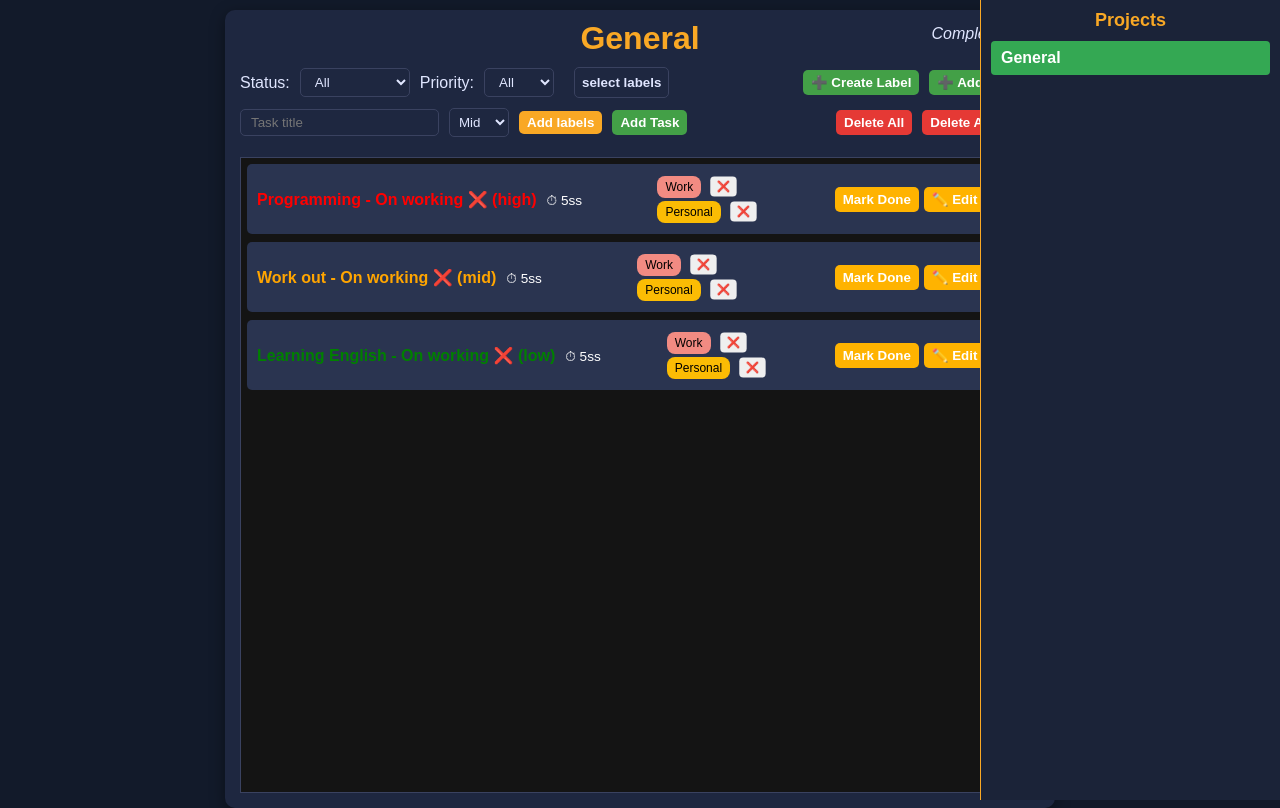
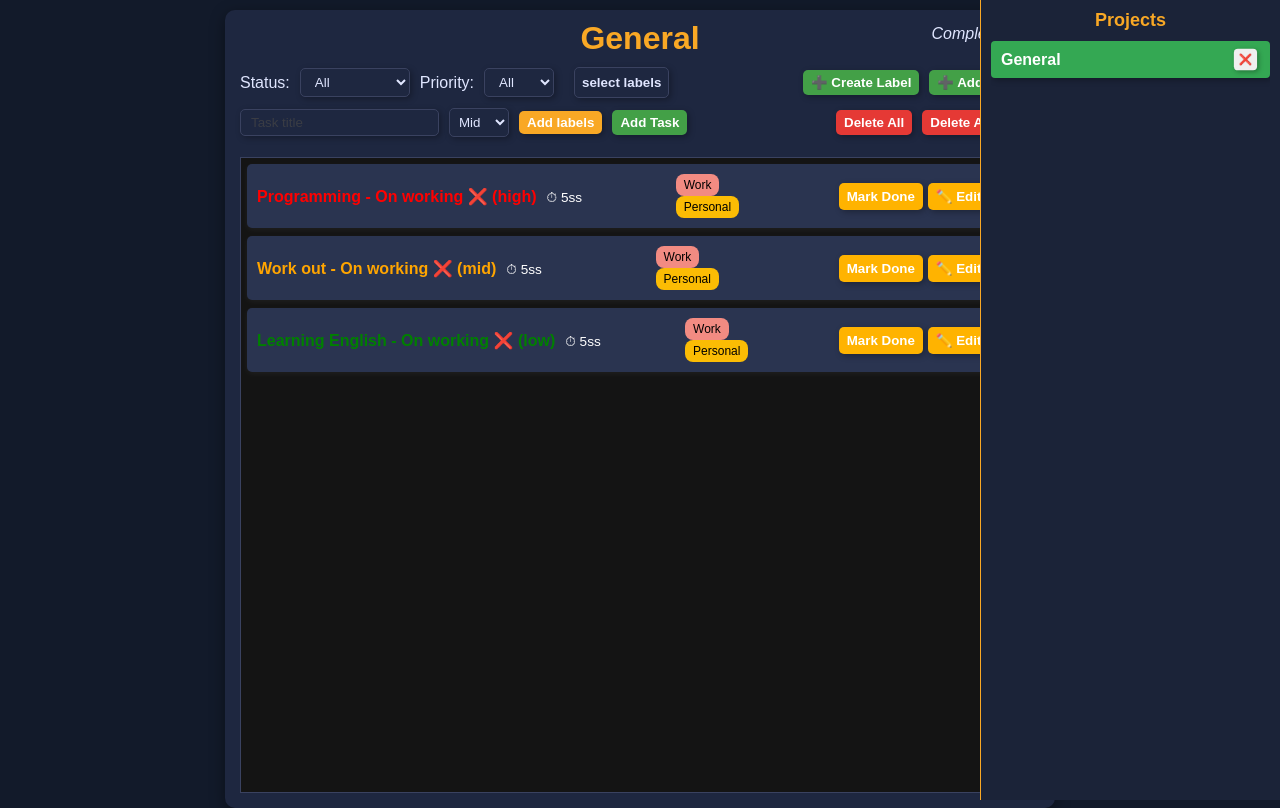
Before and after one commit to JustTom04/Task-manager, a React (Vite) app in the folder react-practice/: page / in a window 1280 px wide. Built offline with nearby package versions, Linux system fonts and the light colour scheme.

Commit message:
Update delete logic and shadow-box
- update showDelete logic
- add deleteTaskLabel function
- update remove-button
- add shadow-box

```diff
--- a/react-practice/src/App.jsx
+++ b/react-practice/src/App.jsx
@@ -32,10 +32,11 @@ function App() {
   const filterLabelsRef = useRef(null);
 
 
-  // ===== Project & Task & Label State =====
+  // ===== Project State =====
   const {
     projects,setProjects,
     activeProjectId, setActiveProjectId,
+    deleteProject,
     actualProject,
     actualTasksList,
     actualLabelsList,
@@ -55,6 +56,7 @@ function App() {
     addTask,
     toggleTask,
     deleteTask,
+    deleteTaskLabel,
     updateTask,
     deleteAllTasks
   } = taskState;
@@ -242,6 +244,7 @@ function App() {
               updateTask={(updatedTask) =>
                 updateTask(task.id, updatedTask)
               }
+              deleteTaskLabel={deleteTaskLabel}
               allLabels={actualLabelsList}
               ref={isLast ? lastTaskRef : null}
             />
@@ -296,6 +299,7 @@ function App() {
         projects={projects}
         activeProjectId={activeProjectId}
         onSelectProject={setActiveProjectId}
+        deleteProject={deleteProject}
       />
 
     </div>
--- a/react-practice/src/components/Label.jsx
+++ b/react-practice/src/components/Label.jsx
@@ -1,14 +1,19 @@
+import React from "react";
 
-function Label({ label, deleteLabel }) {
+function Label({ label, showDelete = false, deleteLabel }) {
   return (
     <div className="label-item">
       <span
         className="label"
-        style={{ backgroundColor: label.color}}
+        style={{ backgroundColor: label.color }}
       >
         {label.name}
       </span>
-      <button onClick={deleteLabel} className="label-delete-button">❌</button>
+      {showDelete && deleteLabel && (
+        <button onClick={deleteLabel} className="remove-button small">
+          ❌
+        </button>
+      )}
     </div>
   );
 }
--- a/react-practice/src/components/LabelsPanel.jsx
+++ b/react-practice/src/components/LabelsPanel.jsx
@@ -19,7 +19,8 @@ function LabelsPanel({ labels, selectedIds, setSelectedIds, showDelete = false,
           />
           <Label
             label={label}
-            deleteLabel={showDelete ? () => deleteLabel(label.id) : undefined}
+            deleteLabel={() => deleteLabel(label.id)}
+            showDelete={showDelete}
           />
         </label>
       ))}
--- a/react-practice/src/components/SettingsPanel.jsx
+++ b/react-practice/src/components/SettingsPanel.jsx
@@ -1,5 +1,5 @@
 
-function SettingsPanel({ projects, activeProjectId, onSelectProject }) {
+function SettingsPanel({ projects, activeProjectId, onSelectProject, deleteProject }) {
   return (
     <div className="settings-panel">
       <h2 className="settings-title">Projects</h2>
@@ -10,7 +10,15 @@ function SettingsPanel({ projects, activeProjectId, onSelectProject }) {
             className={`project-item ${p.id === activeProjectId ? "active" : ""}`}
             onClick={() => onSelectProject(p.id)}
           >
-            {p.name}
+            <div>{p.name}</div>
+            <button className="remove-button small"
+              onClick={(e) => {
+                  e.stopPropagation();
+                  deleteProject(p.id);
+                }}
+            >
+              ❌
+            </button>
           </div>
         ))}
       </div>
--- a/react-practice/src/components/Task.jsx
+++ b/react-practice/src/components/Task.jsx
@@ -2,7 +2,7 @@ import { useState, useEffect, forwardRef } from "react";
 import { secondsToReadable } from "@/utils.js"
 import Label from "./Label.jsx";
 
-const Task = forwardRef(({ task, toggleTask, deleteTask, updateTask, allLabels }, ref) => {
+const Task = forwardRef(({ task, toggleTask, deleteTask, updateTask, allLabels, deleteTaskLabel }, ref) => {
   const [seconds, setSeconds] = useState(0);
   const [isEditing, setIsEditing] = useState(false);
   const [editedTitle, setEditedTitle] = useState(task.title);
@@ -50,11 +50,11 @@ const Task = forwardRef(({ task, toggleTask, deleteTask, updateTask, allLabels }
   }
 
   return (
-    <div className="task-item" ref={ref}>
+    <div className={`task-item ${isEditing ? "active" : ""}`} ref={ref}>
       <div>
         {/* ===== Editing mode ===== */}
         {isEditing ? (
-          <>
+          <div className="edit-panel">
             <input
               type="text"
               value={editedTitle}
@@ -74,7 +74,7 @@ const Task = forwardRef(({ task, toggleTask, deleteTask, updateTask, allLabels }
             <button className="task-button done" onClick={cancelEdit}>
               Cancel
             </button>
-          </>
+          </div>
         ) : (
           <>
             {/* ===== Normal mode ===== */}
@@ -97,7 +97,8 @@ const Task = forwardRef(({ task, toggleTask, deleteTask, updateTask, allLabels }
         {allLabels
           .filter((label) => task.labels.includes(label.id))
           .map((label) => (
-            <Label key={label.id} label={label} />
+            <Label key={label.id} label={label} deleteLabel={() => deleteTaskLabel(task.id, label.id)}
+            showDelete={isEditing}/>
           ))}
       </div>
 
@@ -113,7 +114,7 @@ const Task = forwardRef(({ task, toggleTask, deleteTask, updateTask, allLabels }
           <button className="task-button undone" onClick={() => setIsEditing(true)}>
             ✏️ Edit
           </button>
-          <button className="task-delete" onClick={deleteTask}>
+          <button className="remove-button" onClick={deleteTask}>
             ❌
           </button>
         </div>
--- a/react-practice/src/hooks/useProjectState.js
+++ b/react-practice/src/hooks/useProjectState.js
@@ -1,4 +1,4 @@
-import { useState, useMemo, useEffect } from "react";
+import { useState, useMemo, useEffect, useCallback } from "react";
 import { useTaskState } from "./useTaskState";
 import { useLabelState } from "./useLabelState";
 import { useTaskFilterState } from "./useTaskFilterState";
@@ -47,6 +47,25 @@ export function useProjectState() {
     return actualProject?.labels || [];
   }, [projects, activeProjectId]);
 
+
+  const deleteProject = useCallback((projectId) => {
+    setProjects((prevProjects) => {
+      if (prevProjects[0].id === projectId) {
+        return prevProjects;
+      }
+
+      const newProjects = prevProjects.filter((p) => p.id !== projectId);
+
+      setActiveProjectId((prevActiveId) => {
+        const stillExists = newProjects.find(p => p.id === prevActiveId);
+        if (stillExists) return prevActiveId;
+        return newProjects.length > 0 ? newProjects[0].id : null;
+      });
+
+      return newProjects;
+    });
+  }, [setProjects, setActiveProjectId]);
+
   // ===== LocalStorage Sync =====
   useEffect(() => {
     localStorage.setItem("projects", JSON.stringify(projects));
@@ -68,6 +87,7 @@ export function useProjectState() {
   return {
     projects, setProjects,
     activeProjectId, setActiveProjectId,
+    deleteProject,
     actualProject,
     actualTasksList,
     actualLabelsList,
--- a/react-practice/src/hooks/useTaskState.js
+++ b/react-practice/src/hooks/useTaskState.js
@@ -70,6 +70,24 @@ export function useTaskState({ actualTasksList, activeProjectId, setProjects })
     localStorage.removeItem(`task-${id}-seconds`);
   }, [activeProjectId, setProjects]);
 
+  const deleteTaskLabel = useCallback((taskId, labelId) => {
+    setProjects((prev) =>
+      prev.map((p) =>
+        p.id === activeProjectId
+          ? {
+              ...p,
+              tasks: p.tasks.map((t) =>
+                t.id === taskId
+                  ? { ...t, labels: t.labels.filter((lId) => lId !== labelId) }
+                  : t
+              ),
+            }
+          : p
+      )
+    );
+  }, [activeProjectId, setProjects]);
+
+
   const updateTask = useCallback((id, updatedTask) => {
     setProjects((prev) =>
       prev.map((p) =>
@@ -102,6 +120,7 @@ export function useTaskState({ actualTasksList, activeProjectId, setProjects })
     addTask,
     toggleTask,
     deleteTask,
+    deleteTaskLabel,
     updateTask,
     deleteAllTasks,
   };
--- a/react-practice/src/styles/general.css
+++ b/react-practice/src/styles/general.css
@@ -22,6 +22,14 @@
   --color-settings-item-active: #34a853;
   --color-settings-text: #e0e6ff;
   --color-settings-muted: #a0a8c0;
+
+  /* ===== Shadows ===== */
+  --shadow-soft: 2px 2px 6px rgba(0, 0, 0, 0.3);
+  --shadow-medium: 4px 4px 8px rgba(0, 0, 0, 0.5);
+  --shadow-focus: 0 0 0 2px rgba(249, 168, 37, 0.25);
+
+  --shadow-task-light: 0 2px 6px rgba(255, 255, 255, 0.05);
+  --shadow-task-hover: 0 0 15px rgba(249, 168, 37, 0.25);
 }
 
 body {
@@ -45,11 +53,20 @@ select, input {
   border: 1px solid var(--color-panel-border);
   border-radius: 5px;
   padding: 5px 10px;
+
+  box-shadow: var(--shadow-soft);
+  transition: box-shadow 0.15s ease, border-color 0.15s ease;
+}
+
+input::placeholder {
+  opacity: 0.7;
+  color: rgb(70, 70, 70)
 }
 
 select:focus, input:focus {
   outline: none;
   border-color: var(--color-accent);
+  box-shadow: var(--shadow-focus);
 }
 
 /* BUTTON */
@@ -60,6 +77,8 @@ button {
   padding: 5px 8px;
   cursor: pointer;
   font-weight: bold;
+
+  box-shadow: var(--shadow-soft);
   transition:
     transform 0.15s ease,
     filter 0.15s ease,
@@ -69,7 +88,7 @@ button {
 button:not(.inactive):hover {
   transform: scale(0.95);
   filter: brightness(0.9);
-  box-shadow: 0 2px 6px rgba(0, 0, 0, 0.2);
+  box-shadow: var(--shadow-medium);
 }
 
 button:not(.inactive):active {
@@ -98,3 +117,27 @@ button.undone {
 .button-delete:hover {
   background-color: #c62828;
 }
+
+
+.remove-button {
+  padding: 6px;
+}
+.remove-button.small {
+
+  transform: scale(0.8);
+  transform-origin: center;
+}
+
+.remove-button.small:hover {
+  transform: scale(0.75);
+}
+
+
+/* ===== Task, labelsPanel ===== */
+.project-item, .labels-panel {
+  box-shadow: var(--shadow-soft);
+}
+
+.project-item:hover, .labels-panel:hover {
+  box-shadow: var(--shadow-medium);
+}
--- a/react-practice/src/styles/settingsPanel.css
+++ b/react-practice/src/styles/settingsPanel.css
@@ -25,7 +25,11 @@
 }
 
 .project-item {
-  padding: 8px 10px;
+  display: flex;
+  justify-content: space-between;
+  align-items: center;
+
+  padding: 5px 10px;
   margin-bottom: 5px;
   cursor: pointer;
   border-radius: 4px;
--- a/react-practice/src/styles/styles.css
+++ b/react-practice/src/styles/styles.css
@@ -73,7 +73,18 @@
   margin-bottom: 8px;
   border-radius: 5px;
   background-color: var(--color-task-bg);
+
+  box-shadow: var(--shadow-task-light);
+  transition:
+    box-shadow 0.18s ease,
+    transform 0.12s ease,
+    border-color 0.15s ease;
 }
+
+.task-item:hover, .task-item.active {
+  box-shadow: var(--shadow-task-hover);
+}
+
 
 .task-title {
   font-weight: bold;
@@ -83,6 +94,12 @@
   text-decoration: line-through;
   opacity: 0.6;
   color: var(--color-muted);
+}
+
+.edit-panel {
+  display: flex;
+  align-items: center;
+  gap: 10px;
 }
 
 
```
